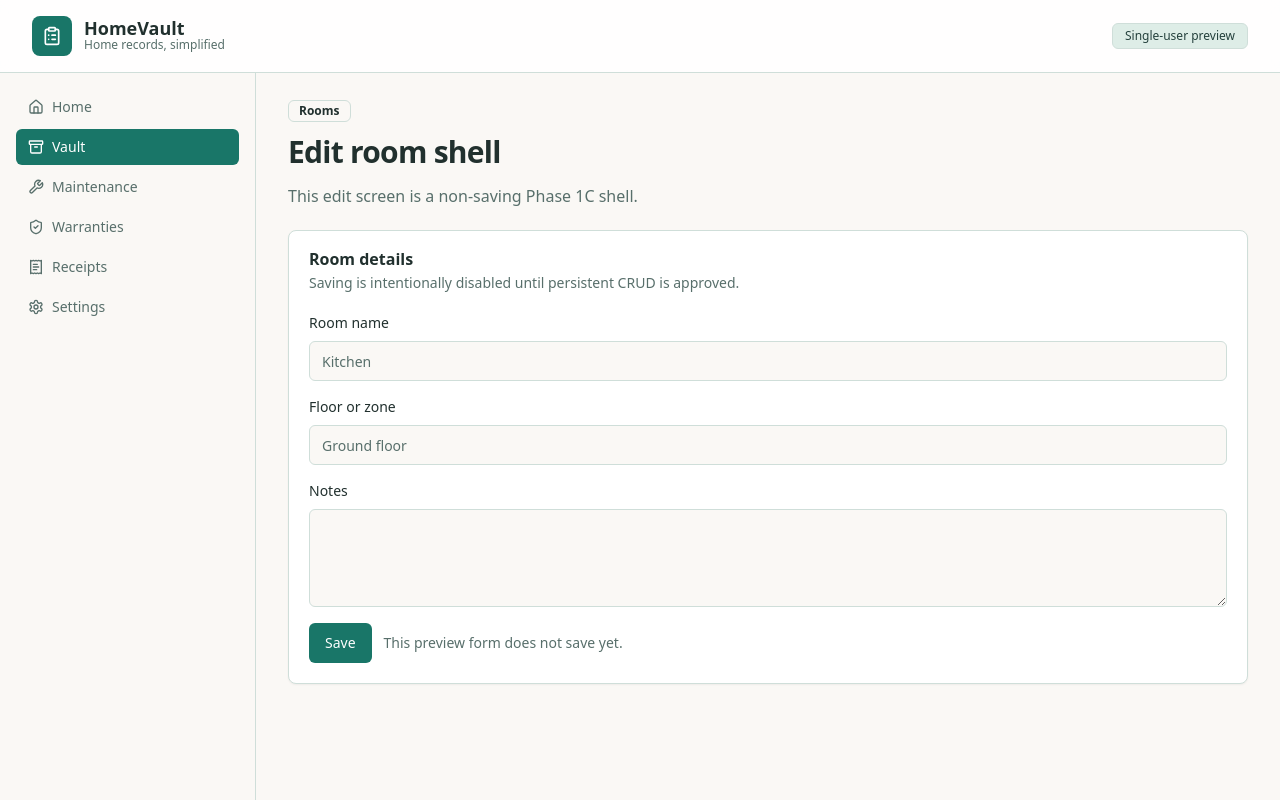
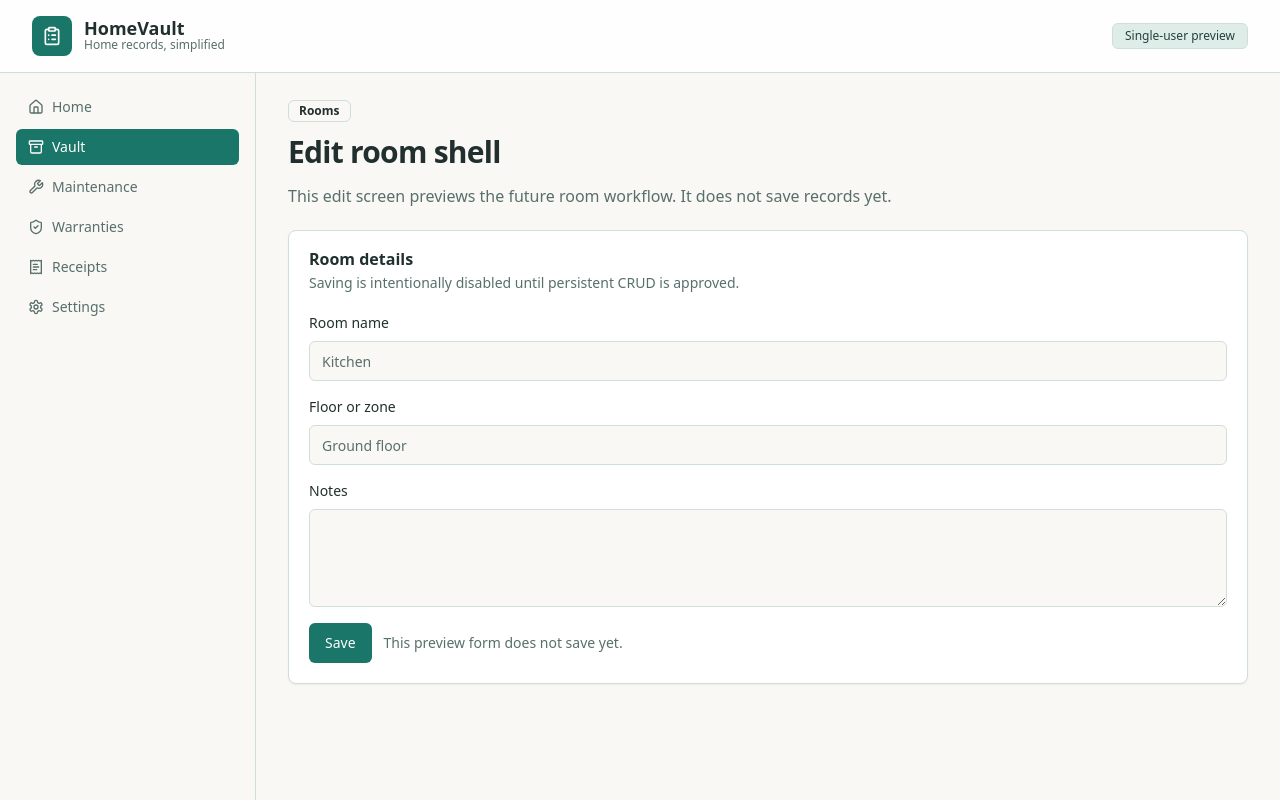
Before and after one commit to LatinMaestro/HomeVault, a Next.js app: page /vault/rooms/1/edit in a window 1280 px wide. Built offline with nearby package versions, Linux system fonts and the light colour scheme; no server answers; the database is empty.

Commit message:
Clarify room edit shell copy

```diff
--- a/src/app/vault/rooms/[roomId]/edit/page.tsx
+++ b/src/app/vault/rooms/[roomId]/edit/page.tsx
@@ -20,7 +20,7 @@ export default async function EditRoomPage({
         <PageHeader
           eyebrow="Rooms"
           title={`Edit ${room?.name ?? "room"} shell`}
-          description="This edit screen is a non-saving Phase 1C shell."
+          description="This edit screen previews the future room workflow. It does not save records yet."
         />
         <ShellForm
           title="Room details"
```
